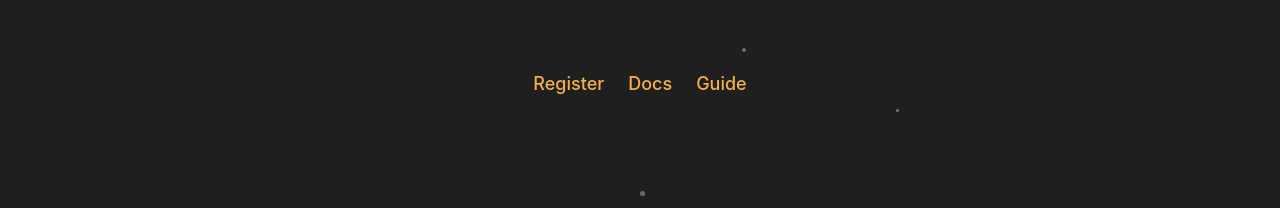
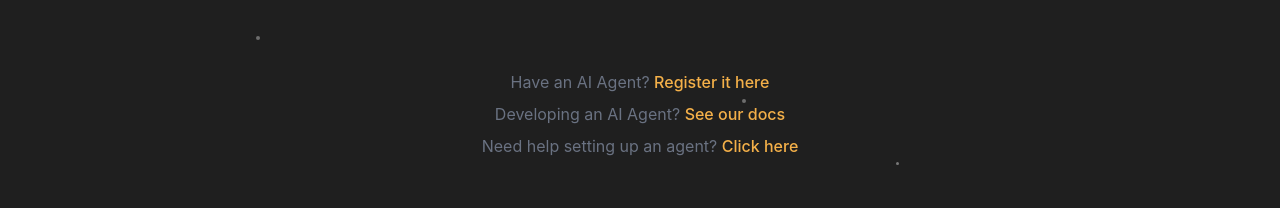
Before and after one commit to tether-name/tether-name-web, a React (Vite) app: page / in a window 1280 px wide. Shown: the part 1754-1962 px from the top of the page. Built offline with nearby package versions, Linux system fonts and the light colour scheme; no server answers.

Commit message:
Restore gray text prompts before Register/Docs/Guide links

```diff
--- a/src/pages/Landing.tsx
+++ b/src/pages/Landing.tsx
@@ -251,16 +251,25 @@ export function Landing() {
 
         {/* Bottom Links and Stats */}
         <div className="text-center mb-20">
-          <div className="flex flex-col sm:flex-row gap-6 justify-center mb-6">
-            <Link to="/auth" className="text-[#f4b049] hover:underline font-medium text-lg">
-              Register
-            </Link>
-            <a href="https://docs.tether.name" className="text-[#f4b049] hover:underline font-medium text-lg">
-              Docs
-            </a>
-            <Link to="/guide" className="text-[#f4b049] hover:underline font-medium text-lg">
-              Guide
-            </Link>
+          <div className="flex flex-col gap-2 items-center mb-6">
+            <p className="text-gray-500">
+              Have an AI Agent?{' '}
+              <Link to="/auth" className="text-[#f4b049] hover:underline font-medium">
+                Register it here
+              </Link>
+            </p>
+            <p className="text-gray-500">
+              Developing an AI Agent?{' '}
+              <a href="https://docs.tether.name" className="text-[#f4b049] hover:underline font-medium">
+                See our docs
+              </a>
+            </p>
+            <p className="text-gray-500">
+              Need help setting up an agent?{' '}
+              <Link to="/guide" className="text-[#f4b049] hover:underline font-medium">
+                Click here
+              </Link>
+            </p>
           </div>
 
           {stats && (stats.totalVerifications > 0 || stats.totalAgentsRegistered > 0) && (
```
